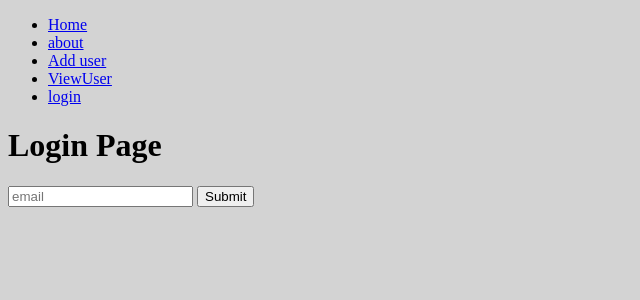
After one commit to thamizhema/July_23_Django_class, a Django app: page /login/ in a window 1280 px wide. The commit adds this page. Shown: the top 300 px of the page, without its empty margins (0-640 px from the left). Run offline with Django 4.2, Linux system fonts and the light colour scheme.

Commit message:
session completed

```diff
--- a/DJ/todo/templates/base.html
+++ b/DJ/todo/templates/base.html
@@ -13,8 +13,9 @@
     <ul>
       <li><a href="{% url 'home' %}">Home</a></li>
       <li><a href="{% url 'about' %}">about</a></li>
-      <li><a href="{% url 'work' %}">work</a></li>
+      <li><a href="{% url 'work' %}">Add user</a></li>
       <li><a href="{% url 'info' %}">ViewUser</a></li>
+      <li><a href="{% url 'login' %}">login</a></li>
     </ul>
 
     {% block content %}
--- a/DJ/todo/templates/home.html
+++ b/DJ/todo/templates/home.html
@@ -3,4 +3,6 @@
 <!--  -->
 {% block content %}
 <h1>Hi {{ name }}</h1>
+
+<a href="{% url 'logout' %}">Logout</a>
 {% endblock %}
--- a/DJ/todo/templates/info.html
+++ b/DJ/todo/templates/info.html
@@ -8,7 +8,7 @@
 
 <div class="box">
   <div class="title">
-    <a href="">Update</a>
+    <a href="{% url 'update_user' id=i.docId %}">Update</a>
     <h1 style="display: inline">{{ i.username }}</h1>
     {{ i.docId }}
     <a href="{% url 'deleteuser' id=i.docId %}">delete</a>
--- /dev/null
+++ b/DJ/todo/templates/login.html
@@ -0,0 +1,13 @@
+{% extends 'base.html' %}
+
+<!--  -->
+{% block content %}
+<h1>Login Page</h1>
+<form method="POST">
+  {% csrf_token %}
+
+  <input type="text" placeholder="email" name="email" />
+
+  <input type="submit" />
+</form>
+{% endblock %}
--- a/DJ/todo/urls.py
+++ b/DJ/todo/urls.py
@@ -5,8 +5,11 @@ from . import views
 urlpatterns = [
     path('',views.home,name="home"),
     path('about/',views.about,name="about"),
+    path('login/',views.login,name="login"),
     path('work/',views.work,name="work"),
     path('view/user',views.viewUser,name="info"),
     path('delete/user/<str:id>',views.deleteUser,name="deleteuser"),
+    path("update/user/<str:id>",views.updateUser,name='update_user'),
+    path("logout/",views.logout,name='logout')
 
 ]
--- a/DJ/todo/views.py
+++ b/DJ/todo/views.py
@@ -7,6 +7,11 @@ from .models import uc
 
 # Create your views here.
 def home(req):
+    print(dict(req.session))
+    if( not dict(req.session)):
+        return redirect('login')
+
+
     return render(req,'home.html',{"name":"python"})
 
 users = [
@@ -17,7 +22,8 @@ users = [
         {"name":"flutter","age":20,"email":"flutter@gmail.com"},
         ]
 def about(req):
-
+    if( not dict(req.session)):
+        return redirect('login')
     return render(req,'about.html',{"isDone":'z',"users":users})
 
 def work(req):
@@ -38,6 +44,8 @@ def work(req):
 
 
 def viewUser(req):
+    if( not dict(req.session)):
+        return redirect('login')
     dbData = list(uc.find())
     datas = []
     for i in dbData:
@@ -50,6 +58,45 @@ def viewUser(req):
 
 
 def deleteUser(req,id):
+    if( not dict(req.session)):
+        return redirect('login')
     print(id,"docId for delete operation")
     uc.delete_one({"_id":ObjectId(id)})
     return redirect("info")
+
+
+def updateUser(req,id):
+    if( not dict(req.session)):
+        return redirect('login')
+    userData = uc.find_one({"_id":ObjectId(id)})
+    if(req.method == 'POST'):
+        username = req.POST['username']
+        email = req.POST['email']
+        password = req.POST['password']
+        x = datetime.datetime.now()
+
+        data = {"username":username,"email":email,"password":password,"updated_time":x.strftime("%d-%B-%y %X")}
+        print(data)
+        fltr = {"_id":ObjectId(id)}
+        uc.update_one(fltr,{"$set":data})
+        return redirect('info')
+    return render(req,'work.html',{"user":userData})
+
+
+def login(req):
+    if(req.method == "POST"):
+        email = req.POST['email']
+        user = uc.find_one({"email":email})
+        print(user,'===========))))))))))')
+        if(user):
+            req.session['docId'] = str(user['_id'])
+            return redirect('home')
+        else:
+            return redirect('work')
+    return render(req,'login.html')
+
+
+
+def logout(req):
+    req.session.clear()
+    return redirect('home')
```
Also changed, not shown: DJ/todo/templates/about.html (+1 -18 lines), DJ/todo/templates/work.html (+19 -3 lines), DJ/db.sqlite3.
